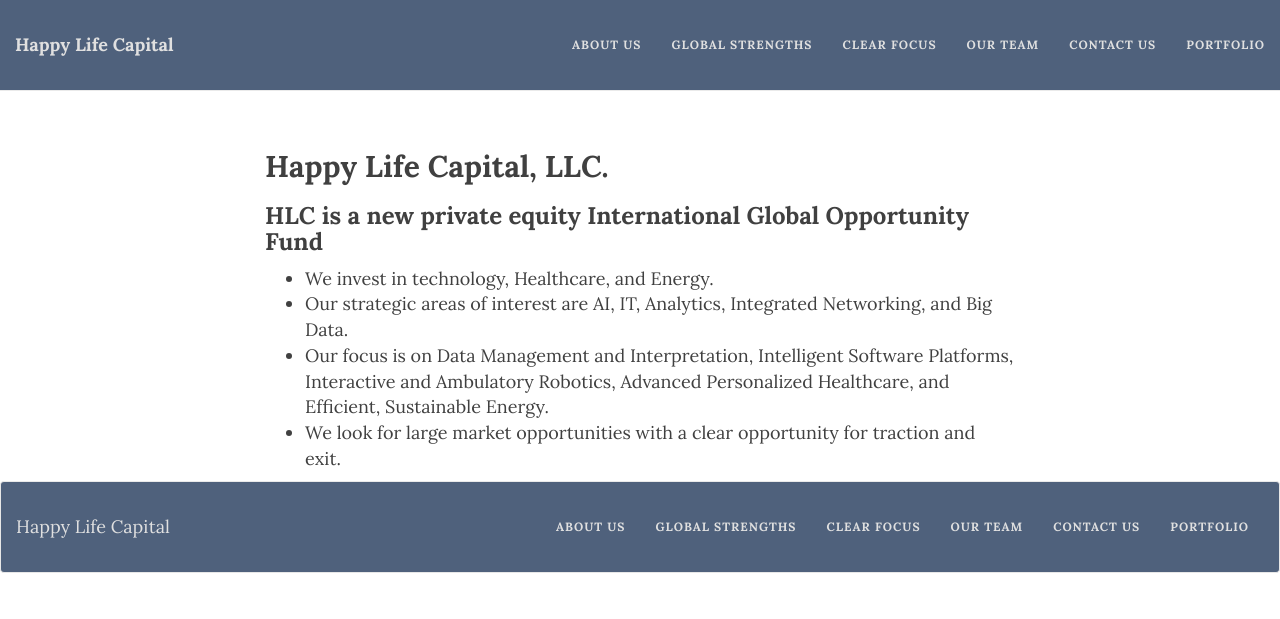
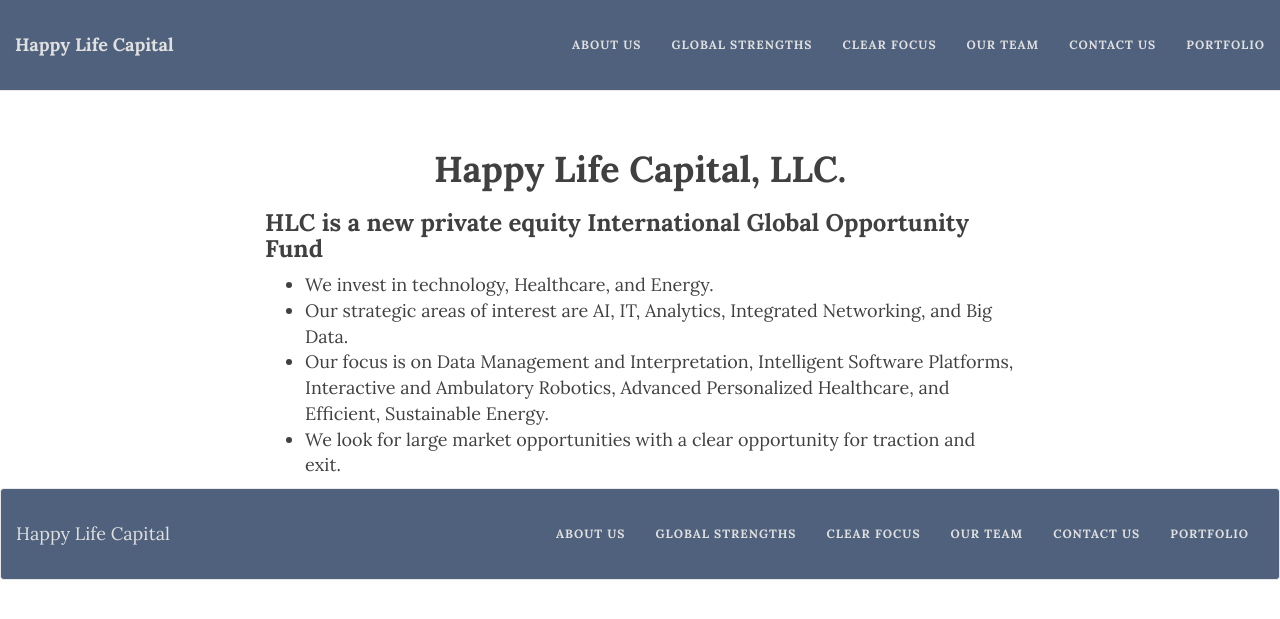
Before and after one commit to happylifecap/happylifecap.github.com, a Jekyll site: the page built from index.html, in a window 1280 px wide. Shown: the top 619 px of the page. Built offline with Jekyll 4.4.1, drawn with Linux system fonts in a browser that asks for light colours; nearby versions of some CDN libraries; the list of posts is cut into pages by our own code.

Commit message:
new stuff

```diff
--- a/index.html
+++ b/index.html
@@ -7,8 +7,7 @@ layout: base
 <div class="container" role="main">
   <div class="row">
     <div class="col-lg-8 col-lg-offset-2 col-md-10 col-md-offset-2">
-      <div class="posts-list">
-	<h2>Happy Life Capital, LLC.</h2>
+	<h1 align="center">Happy Life Capital, LLC.</h1>
 	<h3>HLC is a new private equity International Global Opportunity Fund</h3>
   <ul>
 	  <li>We invest in technology, Healthcare, and Energy.</li>
```
